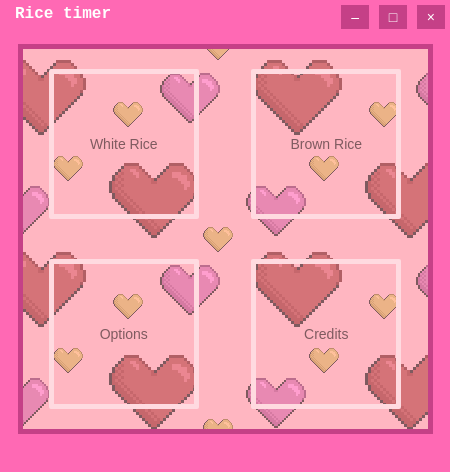
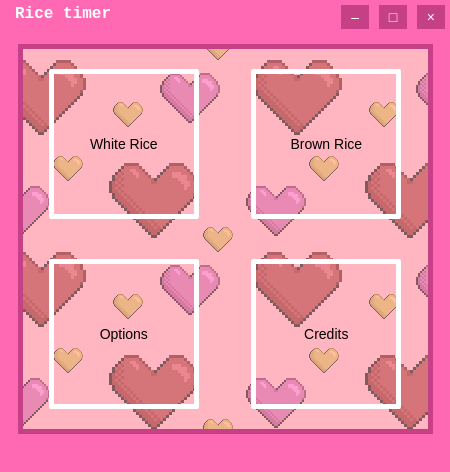
Before and after one commit to sebb-pj/rice-timer-deskapp, an Electron app: page index.html in a window 450 px wide. Drawn offline with Linux system fonts and the light colour scheme.

Commit message:
additional changes to background style

```diff
--- a/index.html
+++ b/index.html
@@ -16,14 +16,13 @@
   </div>
   <div class="menu-container">
     <div class="menu-background">
-      <div class="menu">
-        <button class="menu-btn">White Rice</button>
-        <button class="menu-btn">Brown Rice</button>
-        <button class="menu-btn">Options</button>
-        <button class="menu-btn">Credits</button>
-      </div>
     </div>
-
+    <div class="menu">
+      <button class="menu-btn"><p>White Rice</p></button>
+      <button class="menu-btn"><p>Brown Rice</p></button>
+      <button class="menu-btn"><p>Options</p></button>
+      <button class="menu-btn"><p>Credits</p></button>
+     </div>
   </div>
 
 
--- a/style.css
+++ b/style.css
@@ -52,20 +52,28 @@ body {
   background-color: var(--lightpink);
   margin-left: auto;
   margin-right: auto;
+  position: relative;
 }
 
 .menu-background {
   background-image: url(backgroundheart.png);
   background-position: center;
+  position: absolute;
+  top: 0;
+  left: 0;
+  bottom:0;
+  right: 0;
   opacity: 0.5;
 }
 
 .menu {
   display: grid;
   grid-template-columns: 2fr 2fr;
+  opacity: 1;
 }
 
 .menu-btn {
+  opacity: 1;
   display: block;
   width: 150px;
   height: 150px;
@@ -77,4 +85,5 @@ body {
   color: black;
   cursor: pointer;
   font-size: 14px;
+  z-index: 10;
 }
```
